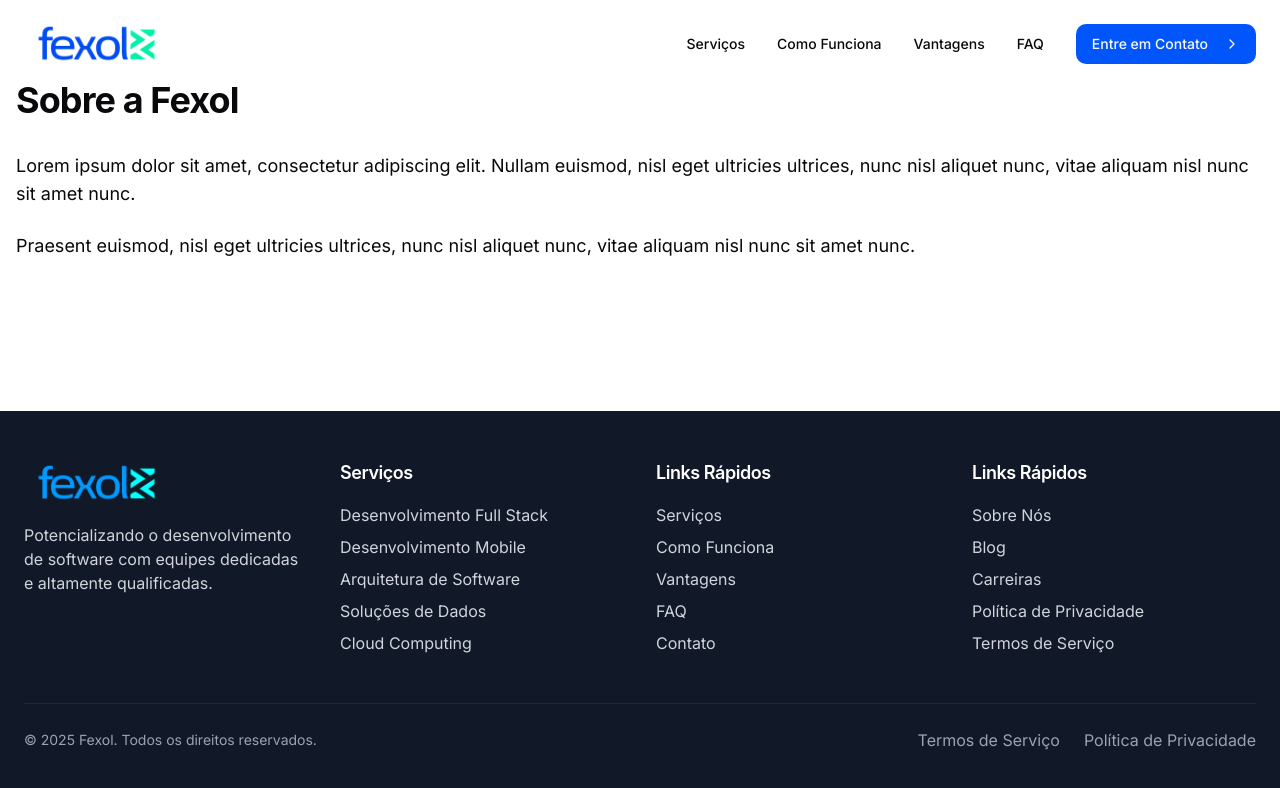
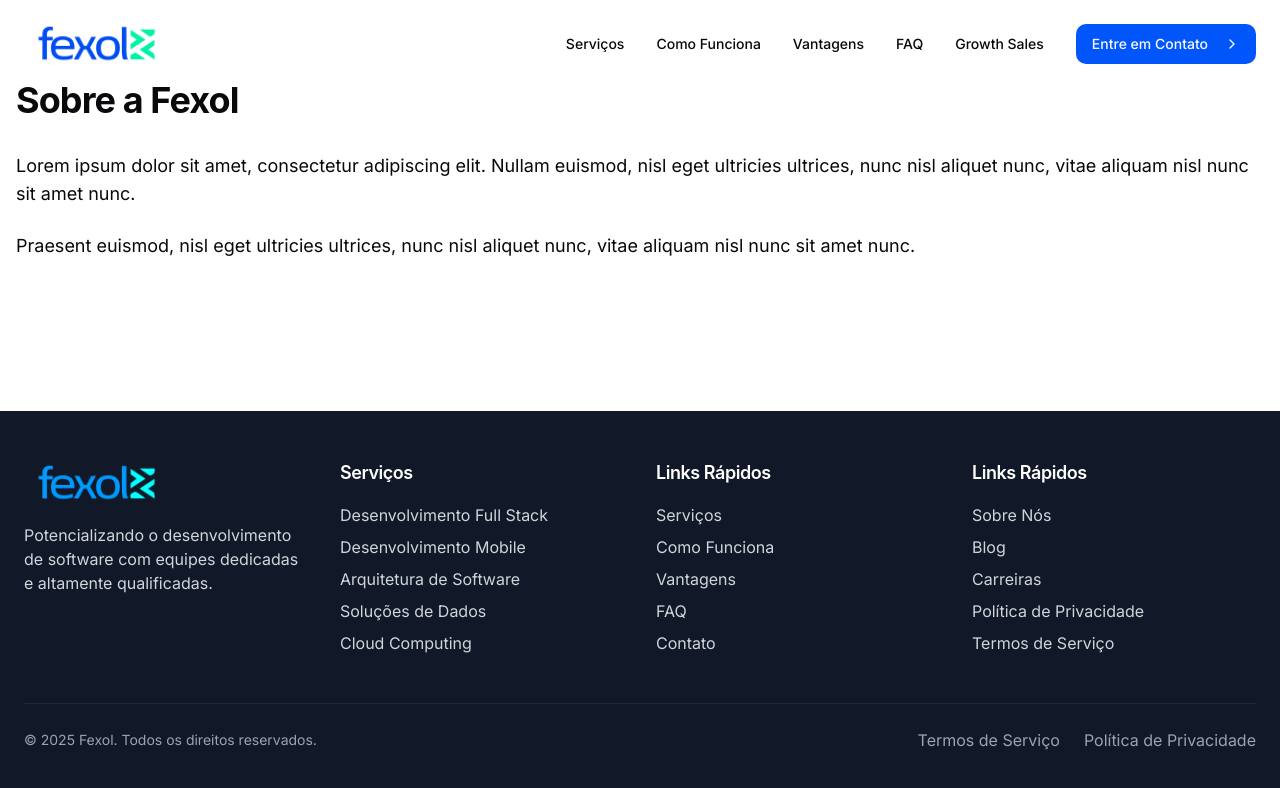
Before and after one commit to edufilhocruz/landing_page, a React (Vite) app: page /about in a window 1280 px wide. Shown: the top 788 px of the page. Built offline with nearby package versions, Linux system fonts and the light colour scheme.

Commit message:
Add Growth Sales menu item
Adds a new menu item for Growth Sales within the navigation menu.

```diff
--- a/src/components/Navbar.tsx
+++ b/src/components/Navbar.tsx
@@ -44,7 +44,7 @@ const Navbar = () => {
 
           {/* Desktop Navigation */}
           <nav className="hidden md:flex items-center space-x-8">
-            {["Serviços", "Como Funciona", "Vantagens", "FAQ"].map((item) => (
+            {["Serviços", "Como Funciona", "Vantagens", "FAQ", "Growth Sales"].map((item) => (
               <a
                 key={item}
                 href={`#${item.toLowerCase().replace(/\s+/g, '-')}`}
@@ -81,7 +81,7 @@ const Navbar = () => {
           {isOpen && (
             <div className="fixed inset-0 bg-white z-40 md:hidden animate-fade-in">
               <div className="flex flex-col items-center justify-center h-full space-y-8">
-                {["Serviços", "Como Funciona", "Vantagens", "FAQ"].map((item, i) => (
+                {["Serviços", "Como Funciona", "Vantagens", "FAQ", "Growth Sales"].map((item, i) => (
                   <a
                     key={item}
                     href={`#${item.toLowerCase().replace(/\s+/g, '-')}`}
```
